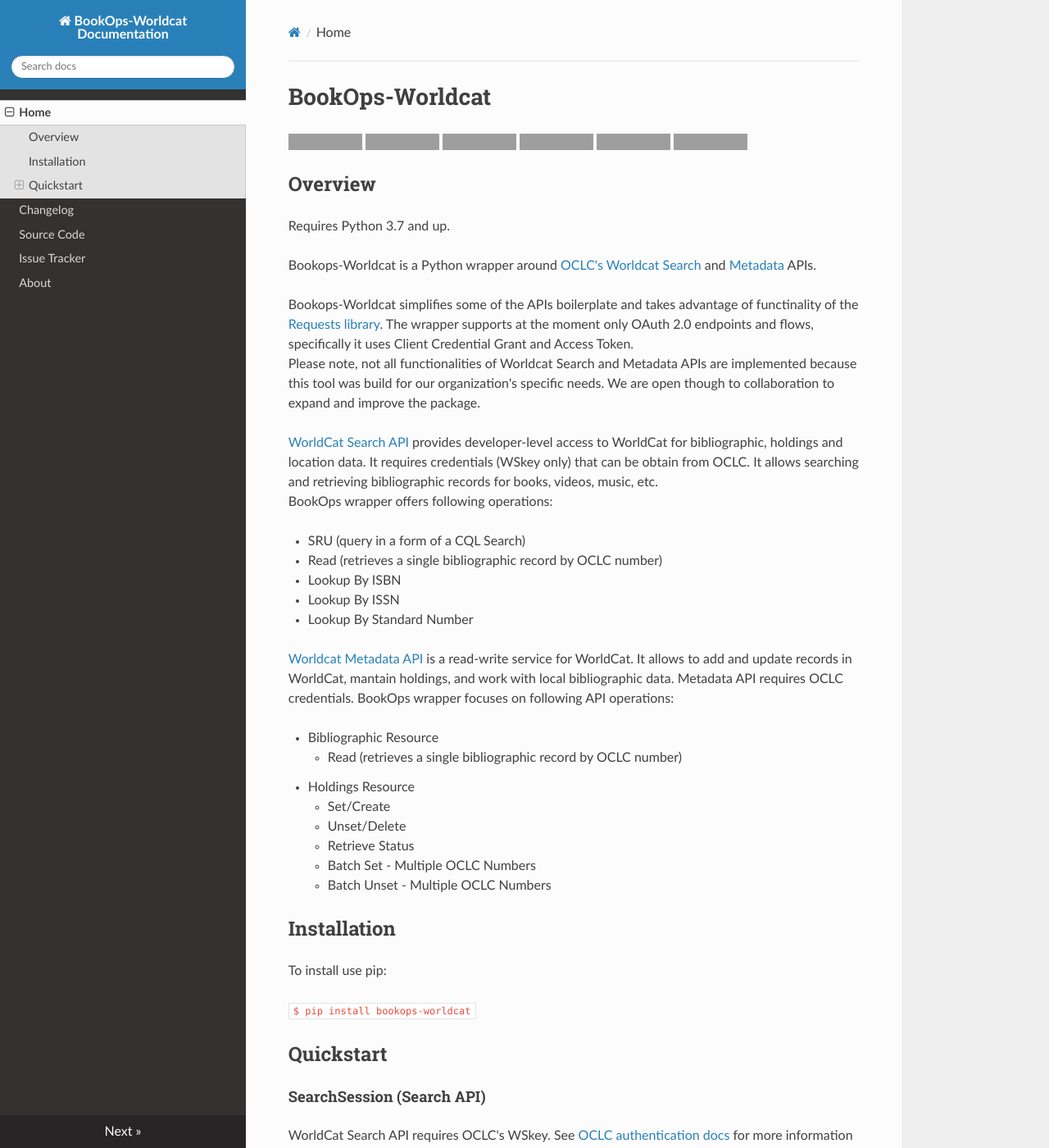
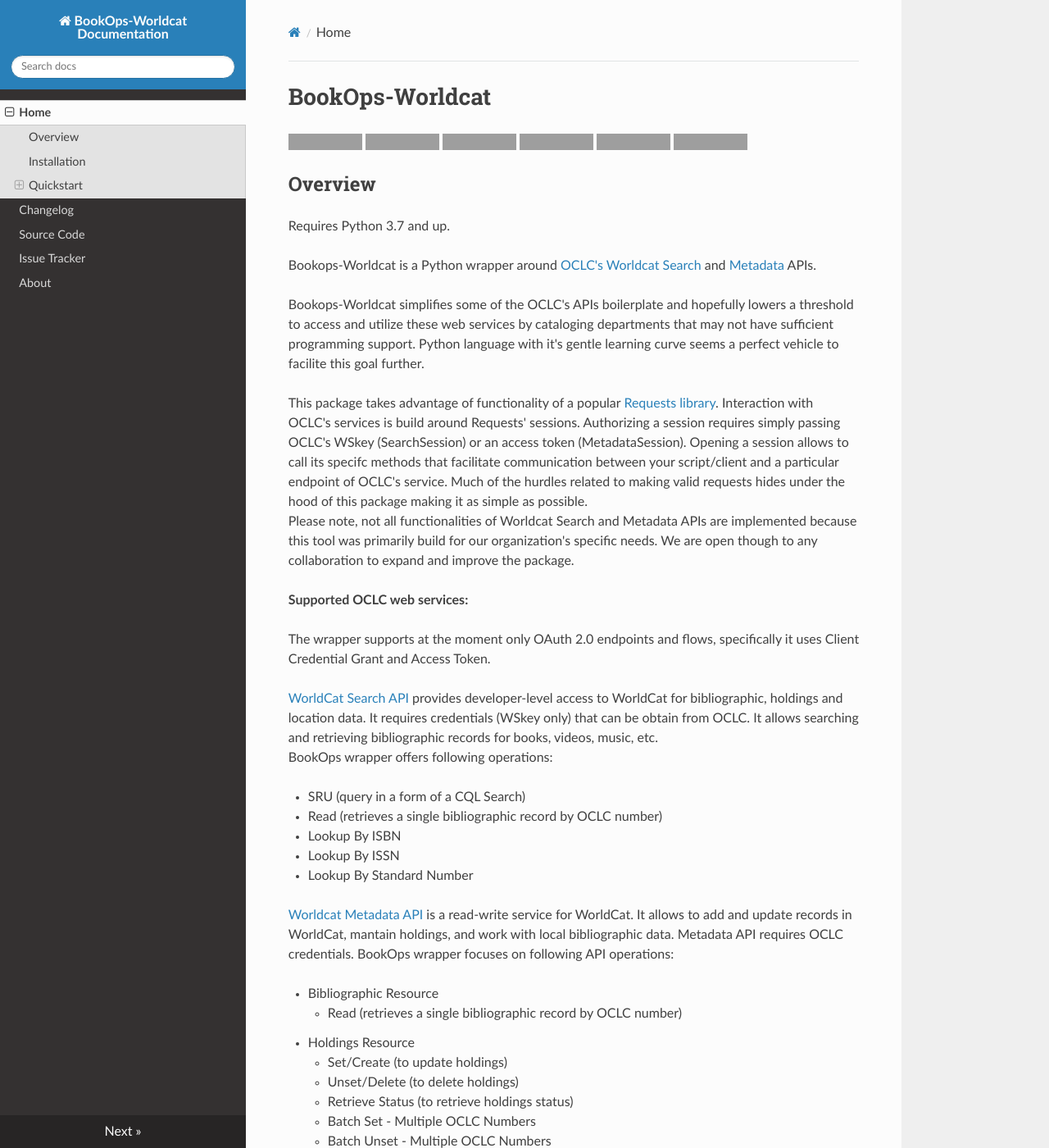
Before and after one commit to BookOps-CAT/bookops-worldcat, an MkDocs documentation site: the page built from docs/index.md, in a window 1280 px wide and 1400 px high. Shown: the whole window at 82% size. Built offline with MkDocs 1.6.1, drawn with Linux system fonts in a browser that asks for light colours; nearby versions of some CDN libraries; some of the changed text lies outside the part shown; grey boxes are pictures that could not be loaded.

Commit message:
MetadataSession examples

````diff
--- a/docs/index.md
+++ b/docs/index.md
@@ -8,8 +8,17 @@
 
 Bookops-Worldcat is a Python wrapper around [OCLC's](https://www.oclc.org/en/home.html) [Worldcat](https://www.worldcat.org/) [Search](https://www.oclc.org/developer/develop/web-services/worldcat-search-api.en.html) and [Metadata](https://www.oclc.org/developer/develop/web-services/worldcat-metadata-api.en.html) APIs.
 
-Bookops-Worldcat simplifies some of the APIs boilerplate and takes advantage of functinality of the [Requests library](https://requests.readthedocs.io/en/master/). The wrapper supports at the moment only OAuth 2.0 endpoints and flows, specifically it uses Client Credential Grant and Access Token.
-Please note, not all functionalities of Worldcat Search and Metadata APIs are implemented because this tool was build for our organization's specific needs. We are open though to collaboration to expand and improve the package.
+Bookops-Worldcat simplifies some of the OCLC's APIs boilerplate and hopefully lowers a threshold to access and utilize these web services by cataloging departments that may not have sufficient programming support. Python language with it's gentle learning curve seems a perfect vehicle to facilite this goal further.
+
+
+This package takes advantage of functionality of a popular [Requests library](https://requests.readthedocs.io/en/master/). Interaction with OCLC's services is build around Requests' sessions. Authorizing a session requires simply passing OCLC's WSkey (SearchSession) or an access token (MetadataSession). Opening a session allows to call its specifc methods that facilitate communication between your script/client and a particular endpoint of OCLC's service. Much of the hurdles related to making valid requests hides under the hood of this package making it as simple as possible.
+Please note, not all functionalities of Worldcat Search and Metadata APIs are implemented because this tool was primarily build for our organization's specific needs. We are open though to any collaboration to expand and improve the package.
+
+
+**Supported OCLC web services:**
+
+The wrapper supports at the moment only OAuth 2.0 endpoints and flows, specifically it uses Client Credential Grant and Access Token.
+
 
 [WorldCat Search API](https://www.oclc.org/developer/develop/web-services.en.html) provides developer-level access to WorldCat for bibliographic, holdings and location data. It requires credentials (WSkey only) that can be obtain from OCLC. It allows searching and retrieving bibliographic records for books, videos, music, etc.
 BookOps wrapper offers following operations:
@@ -25,9 +34,9 @@
 + Bibliographic Resource
     + Read (retrieves a single bibliographic record by OCLC number)
 + Holdings Resource
-    + Set/Create
-    + Unset/Delete
-    + Retrieve Status
+    + Set/Create  (to update holdings)
+    + Unset/Delete  (to delete holdings)
+    + Retrieve Status  (to retrieve holdings status)
     + Batch Set - Multiple OCLC Numbers
     + Batch Unset - Multiple OCLC Numbers
 
@@ -70,7 +79,8 @@
     results = session.lookup_isbn(isbn="9781680502404", service_level='full')
 ```
 
-`sru_query` offers a flexible way to build complex query that get translated into SRU/CQL syntax.
+**Advanced searches**
+`sru_query` offers a flexible way to build a complex query that get translated into SRU/CQL syntax that is accepted by the web service.
 `sru_query` query attribute syntax supports Boolean operators:
 
 + `&` - AND
@@ -91,7 +101,7 @@
 
 #### WorldcatAccessToken
 
-WorldCat Metadata API requires an access token for authorization. This library utilizes OAuth 2.0 and Client Credential Grant flow to aquire OCLC's access token.
+WorldCat Metadata API requires an access token for authorization. This library utilizes OAuth 2.0 and Client Credential Grant flow to aquire it. Any requests during the `MetadataSession` are authenticated using this access token.
 
 Basic usage:
 ```python
@@ -143,13 +153,43 @@
     results = session.get_record("00000000123")
 ```
 
-Returned response is a `requests.Response` object:
+Returned response is a `requests.Response` object with all its features:
 ```python
 print(results.status_code)
 200
 print(results.url)
 "https://worldcat.org/bib/data/00000000123"
 ```
+
+```python
+print(results.text)
+```
+```
+<?xml version="1.0" encoding="UTF-8"?>
+<entry xmlns="http://www.w3.org/2005/Atom">
+  <content type="application/xml">
+    <response xmlns="http://worldcat.org/rb" mimeType="application/vnd.oclc.marc21+xml">
+      <record xmlns="http://www.loc.gov/MARC21/slim">
+        <leader>00000cam a2200000Ia 4500</leader>
+        <controlfield tag="001">ocn850939579</controlfield>
+        ...
+        <datafield tag="100" ind1="0" ind2=" ">
+          <subfield code="a">OCLC RecordBuilder.</subfield>
+        </datafield>
+        <datafield tag="245" ind1="1" ind2="0">
+          <subfield code="a">Record Builder Added This Test Record On 06/26/2013 13:06:22.</subfield>
+        ...
+        <datafield tag="500" ind1=" " ind2=" ">
+          <subfield code="a">TEST RECORD -- DO NOT USE.</subfield>
+        </datafield>
+        </record>
+    </response>
+  </content>
+  <id>http://worldcat.org/oclc/850939579</id>
+  <link href="http://worldcat.org/oclc/850939579"></link>
+</entry>
+```
+
 To avoid any `UnicodeEncodeError` it is recommended to access retrieved data with `.content` attribute of the response object:
 ```python
 print(response.content)
@@ -165,8 +205,35 @@
 
 example:
 ```python
-session.holdings_set(oclc_number="00000000123")
+result = session.holdings_set(oclc_number="00000000123")
+print(result)
+<Response [201]>
 ```
+
+by default responses are returned in `atom+json` format, but `atom+xml` can be specified:
+```python
+result = session.holdings_get_status("1143317889", response_format="xml")
+print(result)
+```
+```
+<?xml version="1.0" encoding="UTF-8"?>
+<entry xmlns="http://www.w3.org/2005/Atom">
+  <title type="text">1143317889</title>
+  <updated>2020-04-25T05:21:10.233Z</updated>
+  <content type="application/xml">
+    <holdings xmlns="http://worldcat.org/metadata-api-service">
+      <requestedOclcNumber>1143317889</requestedOclcNumber>
+      <currentOclcNumber>1143317889</currentOclcNumber>
+      <institution>NYP</institution>
+      <holdingCurrentlySet>true</holdingCurrentlySet>
+      <id>http://worldcat.org/oclc/1143317889</id>
+    </holdings>
+  </content>
+</entry>
+```
+
+
+
 pass OCLC record numbers for batch operations as a list of strings:
 ```python
 session.holdings_unset_batch(
````
